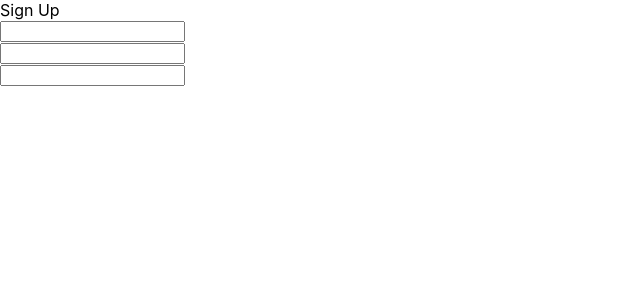
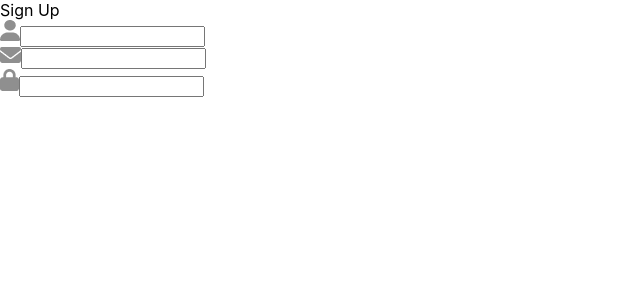
Before and after one commit to kanishkadz/SignUpForm-ReactJS, a React (Create React App) app in the folder signup/: page / in a window 1280 px wide. Shown: the top 300 px of the page, without its empty margins (0-640 px from the left). Built offline with nearby package versions, Linux system fonts and the light colour scheme.

Commit message:
Update LoginSignup.jsx

```diff
--- a/signup/src/Components/LoginSignup/LoginSignup.jsx
+++ b/signup/src/Components/LoginSignup/LoginSignup.jsx
@@ -14,16 +14,16 @@ function LoginSignup() {
         </div>
         <div className='inputs'>
             <div className='input'>
-                <img src="" alt="" />
+                <img src={user_icon} alt="" />
                 <input type="text" />
             </div>
             <div className='input'>
-                <img src="" alt="" />
-                <input type="text" />
+                <img src={email_icon} alt="" />
+                <input type="email" />
             </div>
             <div className='input'>
-                <img src="" alt="" />
-                <input type="text" />
+                <img src={password_icon} alt="" />
+                <input type="password" />
             </div>
         </div>
 
```
